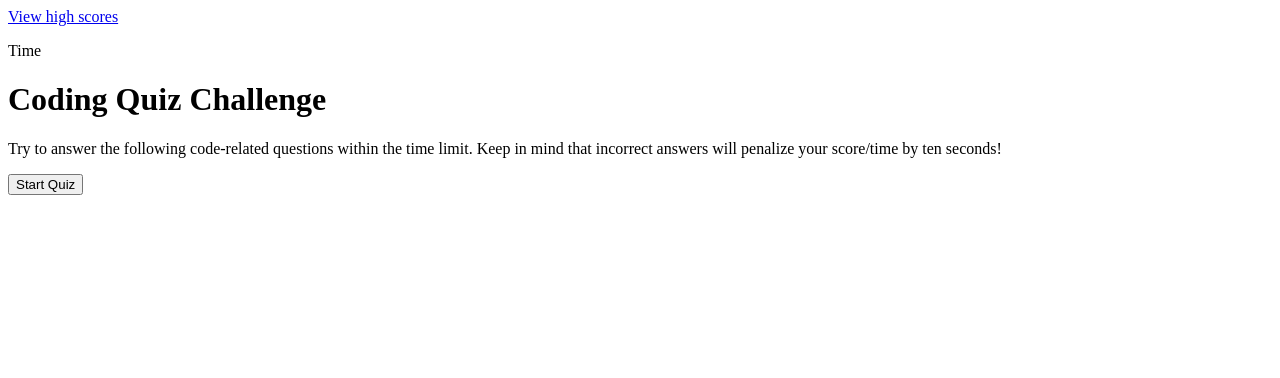
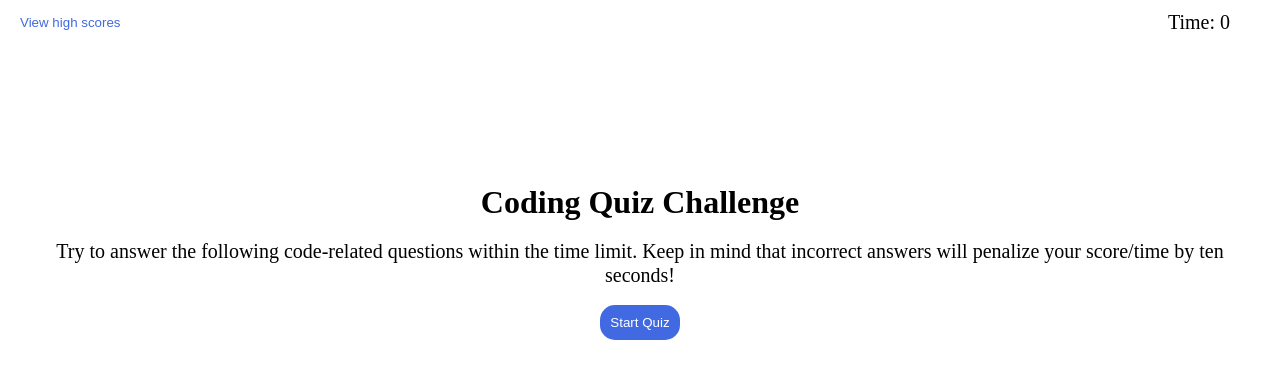
Before and after one commit to aarce96/pop-quiz, a plain HTML site: page index.html in a window 1280 px wide. Drawn offline with Linux system fonts and the light colour scheme.

Commit message:
added styling

```diff
--- a/assets/css/style.css
+++ b/assets/css/style.css
@@ -0,0 +1,58 @@
+/* Universal style */
+* {
+    box-sizing: border-box;
+    margin: 0;
+    padding: 0;
+}
+
+/* Header style starts */
+.header-wrapper {
+    display: flex;
+    flex-wrap: wrap;
+    justify-content: space-between;
+    align-items: center;
+}
+
+.highscore-wrapper,
+.time {
+    display: flex;
+    flex-wrap: wrap;
+    padding-top: 10px;
+}
+
+.highscore-wrapper {
+    padding-left: 20px;
+}
+
+.highscore-btn {
+    border: none;
+    background: none;
+    color: royalblue;
+}
+/* Header style ends */
+
+/* Main style starts*/
+.content-wrapper {
+    display: flex;
+    flex-wrap: wrap;
+    flex-direction: column;
+    justify-content: center;
+    align-items: center;
+    text-align: center;
+    margin: 150px 0;
+}
+
+p {
+    padding: 0 50px;
+    font-size: 20px;
+    line-height: 1.2;
+}
+
+.start-btn {
+    background: royalblue;
+    color: white;
+    padding: 10px;
+    border-radius: 15px;
+    border: none;
+}
+/* Main style ends*/
--- a/index.html
+++ b/index.html
@@ -9,17 +9,27 @@
 </head>
 <body>
     <header>
-        <a href="#">View high scores</a>
-        <p>Time</p>
+        <div class="header-wrapper">
+            <div class="highscore-wrapper">
+                <button class="highscore-btn">View high scores</button>
+            </div>
+            <div class="time">
+                <p>Time: 0</p>
+            </div>
+        </div>
     </header>
     <main>
+        <div class="content-wrapper">
             <h1>Coding Quiz Challenge</h1>
+            <br />
             <p>
                 Try to answer the following code-related questions within the time limit.
                 Keep in mind that incorrect answers will penalize your score/time
                 by ten seconds!
             </p>
-        <button>Start Quiz</button>
+            <br />
+            <button class="start-btn">Start Quiz</button>
+        </div>
     </main>
     <script src="./assets/js/script.js"></script>
 </body>
```
Lines whose indentation alone changed are shown as unchanged.
